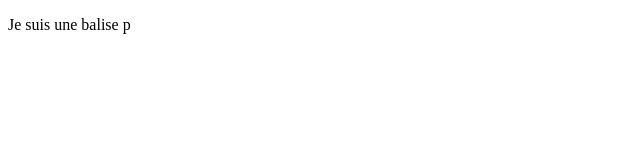
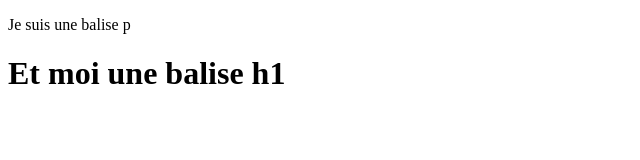
Before and after one commit to Kaiigara/git.test, a plain HTML site: page index.html in a window 1280 px wide. Shown: the whole page, without its empty margins (0-640 px from the left). Drawn offline with Linux system fonts and the light colour scheme.

Commit message:
Modified index

```diff
--- a/index.html
+++ b/index.html
@@ -6,5 +6,6 @@
 </head>
 <body>
 	<p>Je suis une balise p</p>
+	<h1>Et moi une balise h1</h1>
 </body>
 </html>
```
